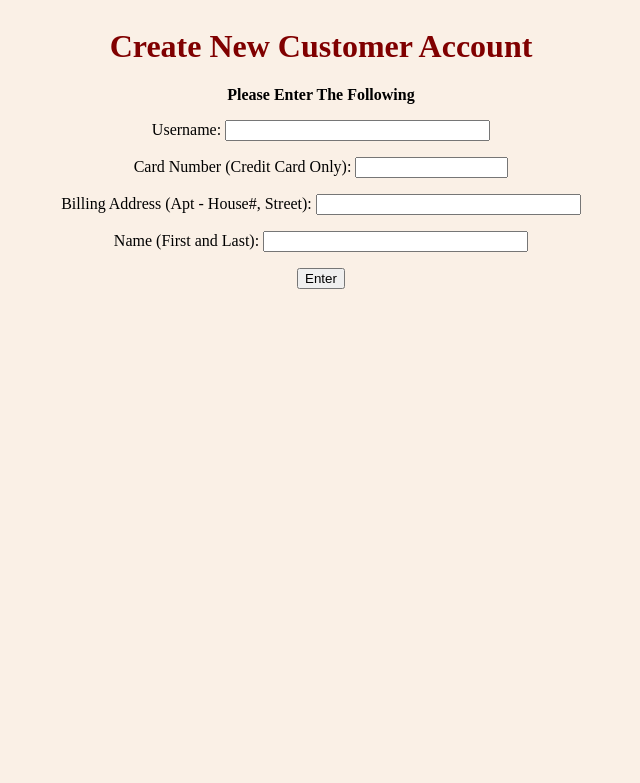
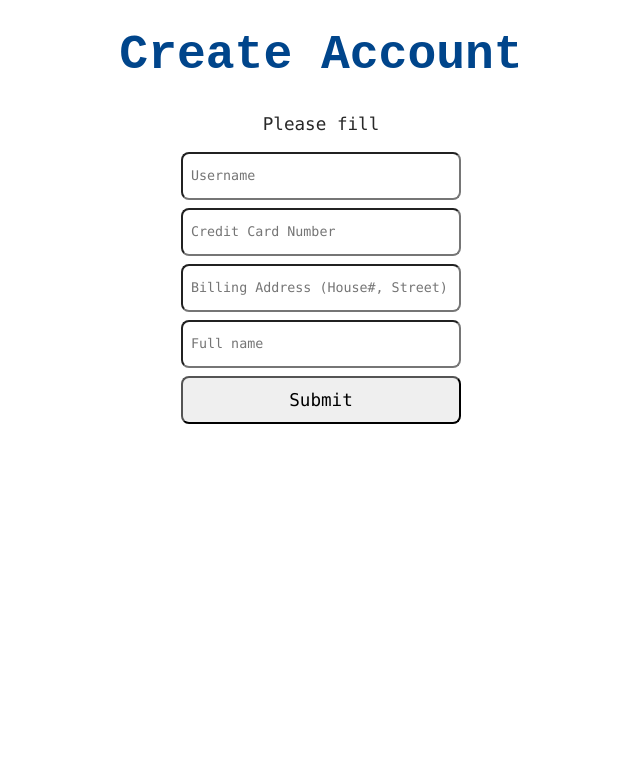
Before and after one commit to francismacapobre/service-marketplace, a PHP site: page /newcustomer.php in a window 1280 px wide. Shown: the top 783 px of the page, without its empty margins (319-959 px from the left). Run offline with PHP 8.4, Linux system fonts and the light colour scheme.

Commit message:
updated new customer

```diff
--- a/newcustomer.php
+++ b/newcustomer.php
@@ -1,55 +1,57 @@
 <html>
   <head>
-  <title> New Profile...</title>
     <style>
       body {
-      background-color: linen;
+        background-color: #fff;
       }
 
       h1 {
-      color: maroon;
+        color: #00458b;
+        font-family: "Courier New", Courier, monospace;
+        font-size: 6vmin;
       }
 
-    button {
-        margin-left: 20px;
+      p {
+        color: #282828;
+        font-family: "Lucida Console", Monaco, monospace;
+        font-size: 2.2vmin;
       }
 
+      .input-field {
+        font-family: "Lucida Console", Monaco, monospace;
+        border-radius: 1vmin;
+        padding-left: 1vmin;
+        width: 35vmin;
+        height: 6vmin;
+      }
+
+      .input-button {
+        font-family: "Lucida Console", Monaco, monospace;
+        border-radius: 1vmin;
+        font-size: 2.2vmin;
+        width: 35vmin;
+        height: 6vmin;
+      }
+
+      .input {
+        margin-bottom: 1vmin;
+      }
     </style>
   </head>
 
   <div style="text-align:center;">
-<h1 style="padding-top: 20px">Create New Customer Account</h1>
+  <h1 style="padding-top: 20px">Create Account</h1>
   <body>
   <form action = "customeradded.php" method = "post">
-
   <div style="text-align:center;">
-<b> Please Enter The Following </b>
-
-<p>Username:
-<input type = "text" name = "username" size = 30  required="required">
-</p>
-
-<p>Card Number (Credit Card Only):
-<input type = "text" name = "cardnum" size = 16 maxlength = 16 required="required">
-</p>
-
-<p>Billing Address (Apt - House#, Street):
-<input type = "text" name = "caddress" size = 30 required="required" >
-</p>
-
-<p>Name (First and Last):
-<input type = "text" name = "cname" size = 30 required="required">
-</p>
-
-<p>
-<input type = "submit" name = "csubmit" value = "Enter">
-</p>
-
-
+  <p>Please fill</p>
+  <div class="input"><input class="input-field" type="text" name="username" size=30 placeholder="Username" required="required"></div>
+  <div class="input"><input class="input-field" type="text" name="cardnum" size=16 maxlength=16 required="required" placeholder="Credit Card Number"></div>
+  <div class="input"><input class="input-field" type="text" name="caddress" size=30 required="required" placeholder="Billing Address (House#, Street)"></div>
+  <div class="input"><input class="input-field" type="text" name="cname" size=30 required="required" placeholder="Full name"></div>
+  <div class="input"><input class="input-button" type = "submit" name = "csubmit" value = "Submit"></div>
   </form>
   </div>
-
   </body>
   </div>
-
 </html>
```
Also changed, not shown: leave-review.php (+8 -16 lines). Lines whose indentation alone changed are shown as unchanged.
